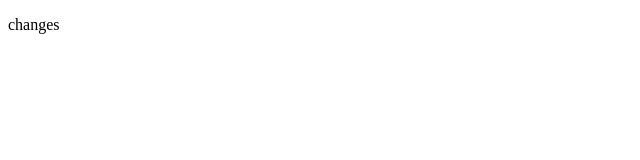
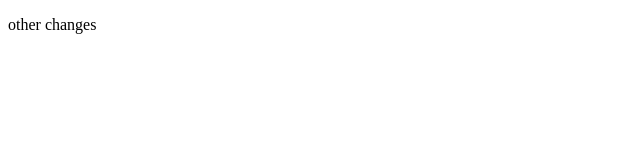
Before and after one commit to natmerlo/proyecto, a plain HTML site: page index.html in a window 1280 px wide. Shown: the full height of the page, 0-640 px from the left. Drawn offline with Linux system fonts and the light colour scheme.

Commit message:
Update index.html

```diff
--- a/index.html
+++ b/index.html
@@ -6,7 +6,7 @@
     <title>Titulo</title>
 </head>
 <body>
-    <p>changes</p>
+    <p>other changes</p>
 </body>
 </html>
 <!--  -->
```
